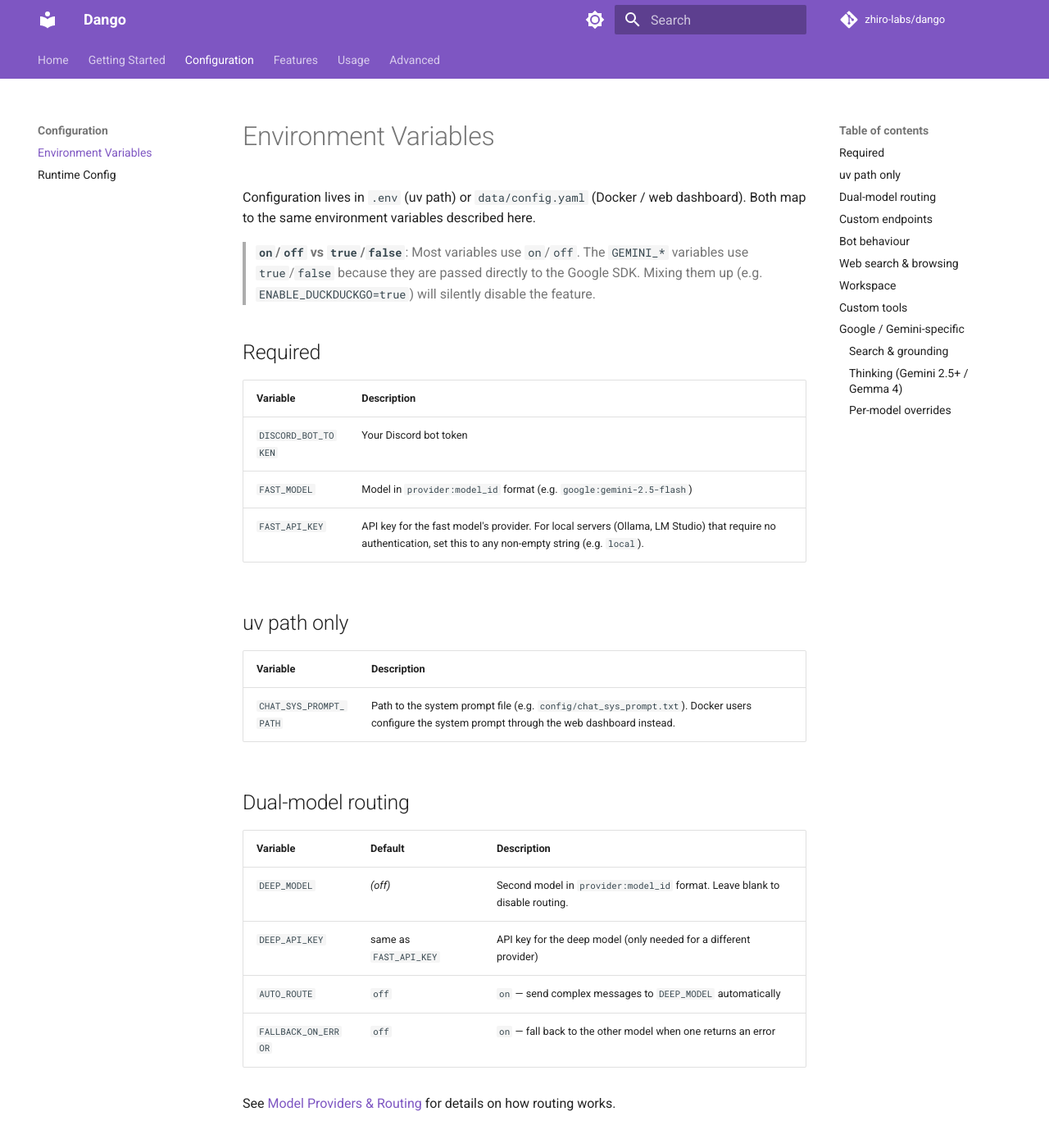
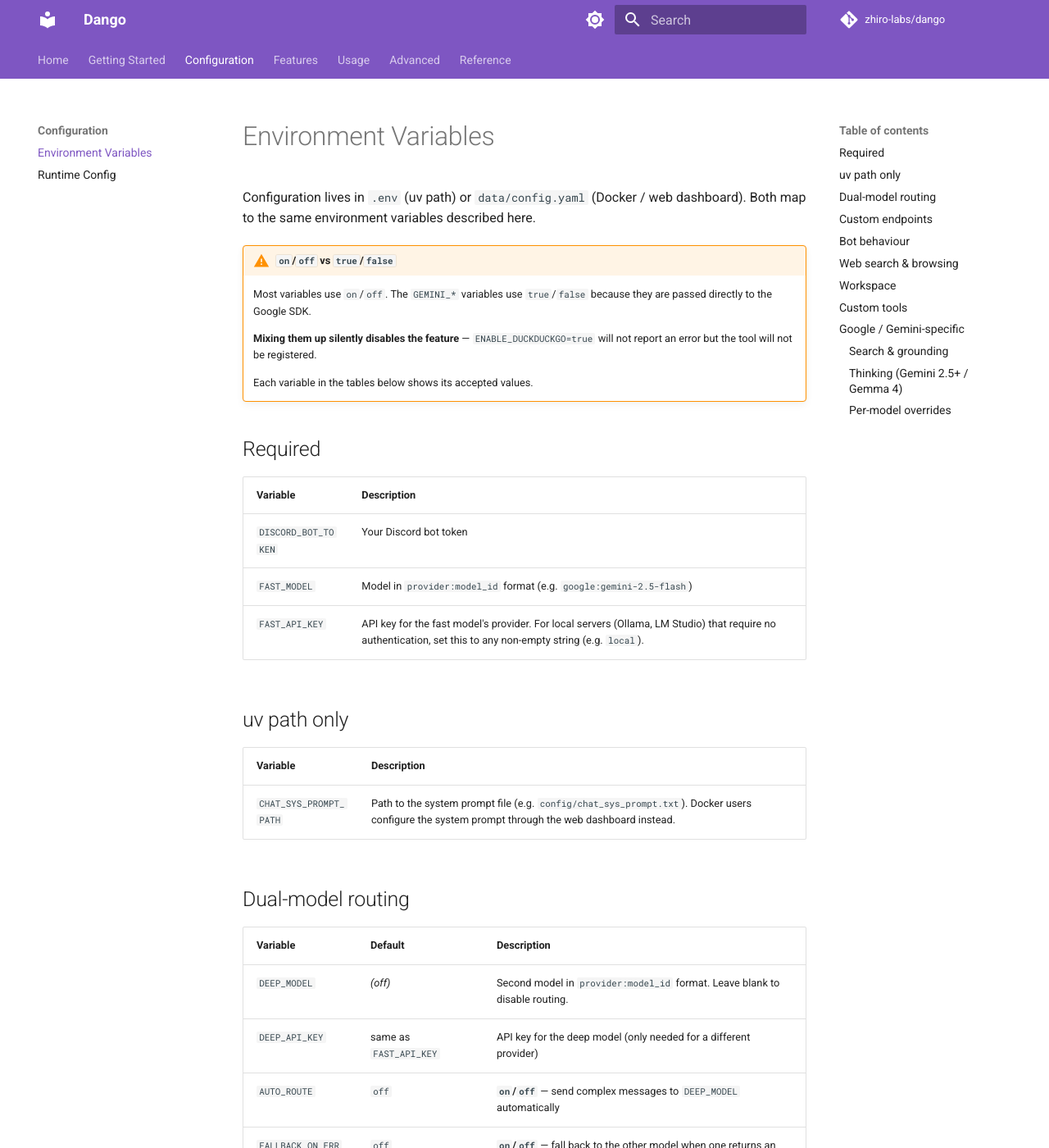
Before and after one commit to DEVenur/Cosmika, an MkDocs documentation site: the page built from docs/configuration/env-vars.md, in a window 1280 px wide and 1400 px high. Shown: the whole window at 82% size. Built offline with MkDocs 1.6.1 and Material for MkDocs 9.7.7, drawn with Linux system fonts in a browser that asks for light colours; comment, search, counter and statistics services are not loaded; some of the changed text lies outside the part shown.

Commit message:
Address user feedback: fix docs accuracy and fill gaps
- workflow.md: remove duplicate Step 4 section (merged into single complete entry)
- models.md: show actual startup warning text and sysinfo message format for FALLBACK_ON_ERROR
- tools.md: upgrade CUSTOM_APIS_JSON note to warning admonition with jq -c tip; add workspace edge cases table (empty folder, generation failure, 10 MB skip)
- env-vars.md: upgrade on/off vs true/false prose to !!! warning admonition; add explicit format labels (on/off, true/false) to each boolean variable; note CUSTOM_APIS_JSON single-line requirement inline
- embedding.md: document content_builder str semantics per target type; add custom_id length warning table for dango_component:/dango_modal: prefixes; fix Neko example circular import (deferred imports with explanatory comment)
- docs/reference/api.md: new import reference page listing all public symbols and their sub-module paths
- docs/troubleshooting.md: new page covering FAST_API_KEY errors, /addchannel, on/off silent failure, Gemini+DuckDuckGo interaction, FALLBACK_ON_ERROR message format, CUSTOM_APIS_JSON, local testing, workspace context
- mkdocs.yml: add Reference section (API Reference, Troubleshooting) to nav

Co-Authored-By: Claude Sonnet 4.6 <noreply@anthropic.com>

```diff
--- a/docs/configuration/env-vars.md
+++ b/docs/configuration/env-vars.md
@@ -2,7 +2,12 @@
 
 Configuration lives in `.env` (uv path) or `data/config.yaml` (Docker / web dashboard). Both map to the same environment variables described here.
 
-> **`on`/`off` vs `true`/`false`**: Most variables use `on`/`off`. The `GEMINI_*` variables use `true`/`false` because they are passed directly to the Google SDK. Mixing them up (e.g. `ENABLE_DUCKDUCKGO=true`) will silently disable the feature.
+!!! warning "`on`/`off` vs `true`/`false`"
+    Most variables use `on`/`off`. The `GEMINI_*` variables use `true`/`false` because they are passed directly to the Google SDK.
+
+    **Mixing them up silently disables the feature** — `ENABLE_DUCKDUCKGO=true` will not report an error but the tool will not be registered.
+
+    Each variable in the tables below shows its accepted values.
 
 ## Required
 
@@ -24,8 +29,8 @@ Configuration lives in `.env` (uv path) or `data/config.yaml` (Docker / web dash
 |---|---|---|
 | `DEEP_MODEL` | _(off)_ | Second model in `provider:model_id` format. Leave blank to disable routing. |
 | `DEEP_API_KEY` | same as `FAST_API_KEY` | API key for the deep model (only needed for a different provider) |
-| `AUTO_ROUTE` | `off` | `on` — send complex messages to `DEEP_MODEL` automatically |
-| `FALLBACK_ON_ERROR` | `off` | `on` — fall back to the other model when one returns an error |
+| `AUTO_ROUTE` | `off` | **`on`/`off`** — send complex messages to `DEEP_MODEL` automatically |
+| `FALLBACK_ON_ERROR` | `off` | **`on`/`off`** — fall back to the other model when one returns an error |
 
 See [Model Providers & Routing](../features/models.md) for details on how routing works.
 
@@ -51,21 +56,21 @@ When the bot runs in Docker and the model server runs on the host, use `host.doc
 
 | Variable | Default | Description |
 |---|---|---|
-| `ENABLE_CONTEXTUAL_SYSTEM_PROMPT` | `on` | Inject user display names and current time into the system prompt |
+| `ENABLE_CONTEXTUAL_SYSTEM_PROMPT` | `on` | **`on`/`off`** — inject user display names and current time into the system prompt |
 | `CONTEXT_TOKEN_BUDGET` | `0` | Max input tokens per request; oldest messages are dropped when exceeded. `0` = no limit. |
 
 ## Web search & browsing
 
 | Variable | Default | Description |
 |---|---|---|
-| `ENABLE_DUCKDUCKGO` | `off` | `on` — free DuckDuckGo search, works with any provider |
-| `ENABLE_WEBSITE_TOOLS` | `off` | `on` — let the bot fetch and read URLs from the conversation |
+| `ENABLE_DUCKDUCKGO` | `off` | **`on`/`off`** — free DuckDuckGo search, works with any provider |
+| `ENABLE_WEBSITE_TOOLS` | `off` | **`on`/`off`** — let the bot fetch and read URLs from the conversation |
 
 ## Workspace
 
 | Variable | Default | Description |
 |---|---|---|
-| `ENABLE_WORKSPACE` | `off` | `on` — give the bot read access to a local folder |
+| `ENABLE_WORKSPACE` | `off` | **`on`/`off`** — give the bot read access to a local folder |
 | `WORKSPACE_ROOT` | `workspace/` | Root folder the bot can access |
 | `WORKSPACE_SYS_PROMPT_PATH` | `config/workspace_sys_prompt.txt` | Where to store the generated workspace context |
 
@@ -75,9 +80,9 @@ See [Tools](../features/tools.md) for more on workspace behaviour.
 
 | Variable | Default | Description |
 |---|---|---|
-| `ENABLE_CUSTOM_APIS` | `off` | `on` — enable HTTP API tools defined in `CUSTOM_APIS_JSON` |
-| `CUSTOM_APIS_JSON` | `[]` | JSON array of REST API configs (`name`, `base_url`, `api_key`, `description`) |
-| `ENABLE_SQL_DATABASES` | `off` | `on` — enable SQL tools defined in `SQL_DATABASES_JSON` |
+| `ENABLE_CUSTOM_APIS` | `off` | **`on`/`off`** — enable HTTP API tools defined in `CUSTOM_APIS_JSON` |
+| `CUSTOM_APIS_JSON` | `[]` | JSON array of REST API configs (`name`, `base_url`, `api_key`, `description`). **Must be a single line** — see [Tools](../features/tools.md#custom-api-tools) |
+| `ENABLE_SQL_DATABASES` | `off` | **`on`/`off`** — enable SQL tools defined in `SQL_DATABASES_JSON` |
 | `SQL_DATABASES_JSON` | `[]` | JSON array of database configs (`name`, `db_url`, `description`) |
 
 ## Google / Gemini-specific
--- a/mkdocs.yml
+++ b/mkdocs.yml
@@ -66,3 +66,6 @@ nav:
   - Advanced:
     - Embedding into Another Bot: advanced/embedding.md
     - VPS Deployment: advanced/vps.md
+  - Reference:
+    - API Reference: reference/api.md
+    - Troubleshooting: troubleshooting.md
```
Also changed, not shown: other parts of docs/configuration/env-vars.md (+2 -2 lines), docs/advanced/embedding.md (+22 -1 lines), docs/features/models.md (+11 -1 lines), docs/features/tools.md (+18 -2 lines), docs/features/workflow.md (+1 -11 lines), docs/reference/api.md (added, +127 -0 lines), docs/troubleshooting.md (added, +116 -0 lines).
